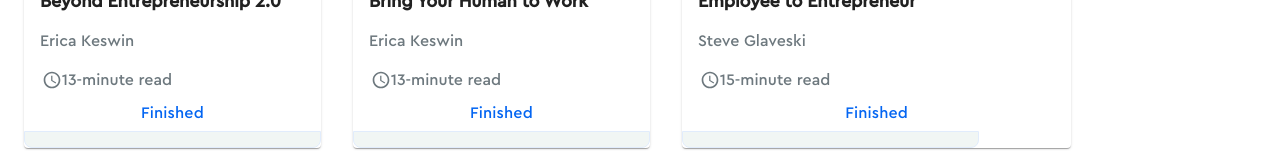
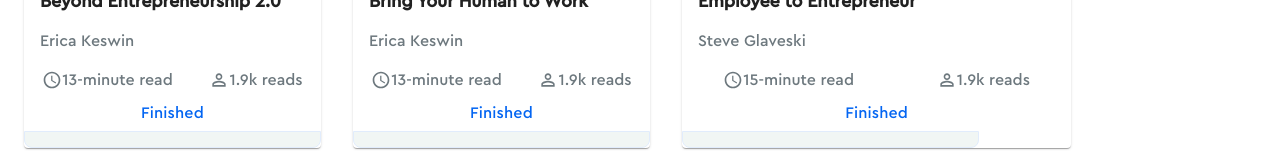
Before and after one commit to Sailokeshg/Blinkist, a React (Create React App) app: page / in a window 1280 px wide. Shown: the part 658-809 px from the top of the page. Built offline with nearby package versions, Linux system fonts and the light colour scheme.

Commit message:
All css fixed by adding readcount to every bok

```diff
--- a/src/App.tsx
+++ b/src/App.tsx
@@ -42,6 +42,7 @@ let readingBooks = [
     name: "Beyond Entrepreneurship 2.0",
     author: "Erica Keswin",
     time: "13-minute read",
+    readcount:"1.9k reads",
     finished: false,
   },
   {
@@ -49,6 +50,7 @@ let readingBooks = [
     name: "Bring Your Human to Work",
     author: "Erica Keswin",
     time: "13-minute read",
+    readcount:"1.9k reads",
     finished: false,
   },
   {
@@ -56,6 +58,7 @@ let readingBooks = [
     name: "Employee to Entrepreneur",
     author: "Steve Glaveski",
     time: "15-minute read",
+    readcount:"1.9k reads",
     finished: false,
   },
   {
@@ -63,6 +66,7 @@ let readingBooks = [
     name: "Doesn't Hurt to Ask",
     author: "Trey Gowdy",
     time: "13-minute read",
+    readcount:"1.9k reads",
     finished: false,
   },
   {
@@ -70,6 +74,7 @@ let readingBooks = [
     name: "The Fate of Food",
     author: "Amanda Little",
     time: "12-minute read",
+    readcount:"1.9k reads",
     finished: false,
   },
   {
@@ -77,6 +82,7 @@ let readingBooks = [
     name: "Lives of the Stoics",
     author: "Ryan Holiday, Stephen Hansel",
     time: "13-minute read",
+    readcount:"1.9k reads",
     finished: false,
   },
 ];
@@ -88,6 +94,7 @@ let finishedBooks = [
     name: "Loving Your Business",
     author: "Debbie King",
     time: "13-minute read",
+    readcount:"1.9k reads",
     finished: true,
   },
   {
@@ -95,6 +102,7 @@ let finishedBooks = [
     name: "The Lonely Century",
     author: "Noreena Hertz",
     time: "15-minute read",
+    readcount:"1.9k reads",
     finished: true,
   },
   {
@@ -102,6 +110,7 @@ let finishedBooks = [
     name: "Eat Better, Feel Better",
     author: "Giada De Laurentiis",
     time: "13-minute read",
+    readcount:"1.9k reads",
     finished: true,
   },
   {
@@ -109,6 +118,7 @@ let finishedBooks = [
     name: "Dropshipping",
     author: "James Moore",
     time: "12-minute read",
+    readcount:"1.9k reads",
     finished: true,
   },
 ];
@@ -128,7 +138,7 @@ function App() {
     if(books.includes(item)){
       let temp = finishedBooks.find(x => x.name === item);
       if(temp === undefined){
-        temp = {image:"" , name: "" ,author: "", time: "", finished: false};
+        temp = {image:"" , name: "" ,author: "", time: "", readcount:"", finished: false};
       }
       temp.finished = false;
       const a = finishedBooks.filter(x => x.name !== item);
@@ -142,7 +152,7 @@ function App() {
     if(books.includes(item)){
       let temp = readingBooks.find(x => x.name === item);
       if(temp === undefined){
-        temp = {image:"" , name: "" ,author: "", time: "", finished: false};
+        temp = {image:"" , name: "" ,author: "", time: "", readcount:"",finished: false};
       }
       temp.finished = true;
       const a = readingBooks.filter(x => x.name !== item);
--- a/src/components/Templates/finished/MainPageFinished.tsx
+++ b/src/components/Templates/finished/MainPageFinished.tsx
@@ -7,6 +7,7 @@ interface Books {
     name: string;
     author: string;
     time: string;
+    readcount: string;
     finished: boolean;
   }[];
   handleFinish: (item: string) => void;
--- a/src/components/Templates/reading/MainPageReading.tsx
+++ b/src/components/Templates/reading/MainPageReading.tsx
@@ -7,6 +7,7 @@ interface Books {
     name: string;
     author: string;
     time: string;
+    readcount: string;
     finished: boolean;
   }[];
   handleFinish: (item: string) => void;
--- a/src/components/molecules/card/CardHead.tsx
+++ b/src/components/molecules/card/CardHead.tsx
@@ -1,28 +1,30 @@
 import Grid from "@material-ui/core/Grid";
 import { CardMedia } from "@mui/material";
 import React from "react";
-import {makeStyles} from "@material-ui/core/styles";
+import { makeStyles } from "@material-ui/core/styles";
 import AuthorName from "../../atoms/author/AuthorName";
 import BookTitle from "../../atoms/booktitle/BookTitle";
 import ReadTime from "../read-time/ReadTime";
+import ReadCount from "../readcount/ReadCount";
 
 interface CardHeadProps {
   image: string;
   bookName: string;
   authorName: string;
   time: string;
+  readcount: string;
 }
 const useStyle = makeStyles({
   cardGridOne: {
     margin: " 16px 4px 0px 16px",
   },
   cardGridTwo: {
-    marginLeft: "17.67px",
     marginTop: "17.67px",
+    display: "flex",
+    flexDirection: "row",
+    justifyContent: "space-around",
   },
-
-}
-  );
+});
 const CardHead = (props: CardHeadProps) => {
   const classes = useStyle();
   return (
@@ -42,8 +44,13 @@ const CardHead = (props: CardHeadProps) => {
       <Grid item className={classes.cardGridOne}>
         <AuthorName authorName={props.authorName} />
       </Grid>
-      <Grid item className={classes.cardGridTwo}>
+      <Grid container direction="row" className={classes.cardGridTwo}>
+      <Grid item >
         <ReadTime time={props.time} />
+      </Grid>
+      <Grid item >
+        <ReadCount readcount={props.readcount} />
+      </Grid>
       </Grid>
     </>
   );
--- a/src/components/organisms/cards/addcard/AddableCard.tsx
+++ b/src/components/organisms/cards/addcard/AddableCard.tsx
@@ -1,4 +1,3 @@
-import { ClassNames } from "@emotion/react";
 import { Card,Grid } from "@mui/material";
 import AddToLibraryButton from "../../../atoms/addtolibrarybutton/AddToLibraryButton";
 import CardHead from "../../../molecules/card/CardHead";
@@ -26,6 +25,7 @@ interface CardProps {
         name: string,
         author: string,
         time: string,
+        readcount: string,
     }[];
 }
 const AddableCard = (props:CardProps) => {
@@ -35,7 +35,7 @@ const AddableCard = (props:CardProps) => {
             <Card className={classes.cardStyle}>
                 <Grid container direction="column">
                     <Grid item>
-                        <CardHead image={e.image} bookName={e.name} authorName={e.author}
+                        <CardHead readcount={e.readcount} image={e.image} bookName={e.name} authorName={e.author}
                         time={e.time}
                         />
                         </Grid>
--- a/src/components/organisms/cards/cardmaterial/CardUi.tsx
+++ b/src/components/organisms/cards/cardmaterial/CardUi.tsx
@@ -12,6 +12,7 @@ interface CardProps {
     name: string;
     author: string;
     time: string;
+    readcount: string;
     finished: boolean;
   }[];
   handleReadAgain: (item: string) => void;
@@ -38,6 +39,7 @@ const cardUi = (props: CardProps) => {
               bookName={e.name}
               authorName={e.author}
               time={e.time}
+              readcount={e.readcount}
             />
           </Grid>
           <Grid item>
--- a/src/components/organisms/tabs/ReadingTabs.tsx
+++ b/src/components/organisms/tabs/ReadingTabs.tsx
@@ -13,6 +13,7 @@ interface Books {
     name: string;
     author: string;
     time: string;
+    readcount: string;
     finished: boolean;
   }[];
   finishedReading: {
@@ -20,6 +21,7 @@ interface Books {
     name: string;
     author: string;
     time: string;
+    readcount: string;
     finished: boolean;
   }[];
   handleReadAgain: (item: string) => void;
```
Also changed, not shown: 1 other file (tests, documents, lock files or other folders).
